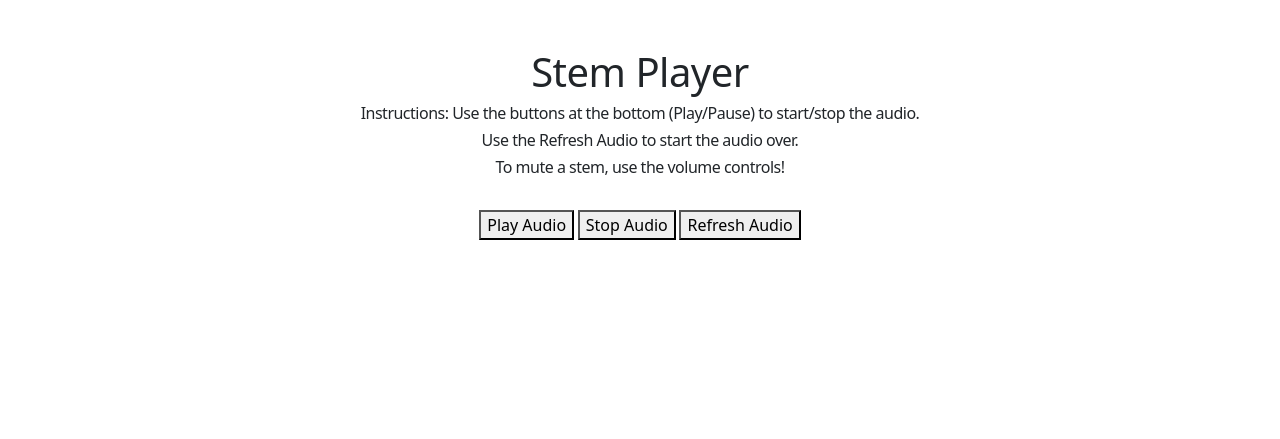
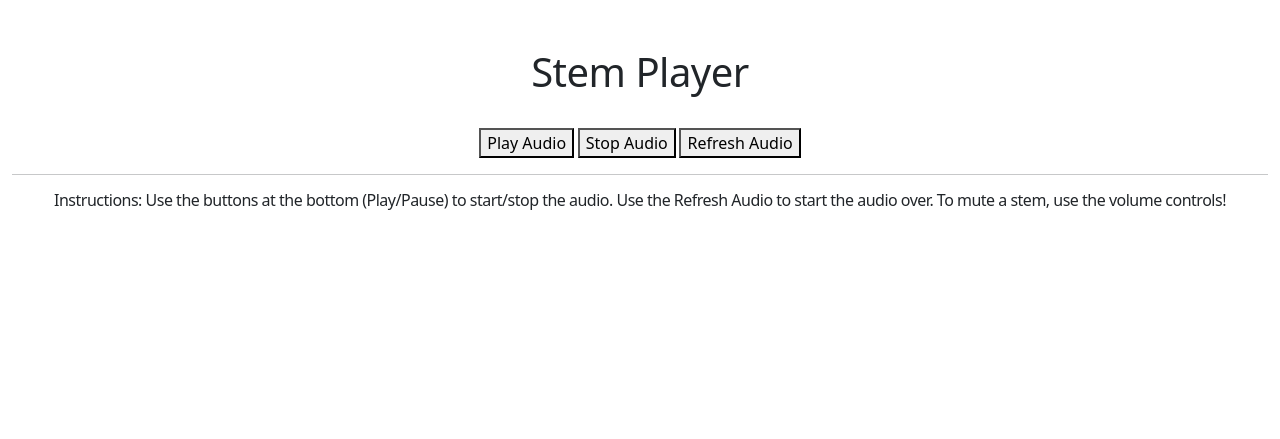
Before and after one commit to john7rho/orpheus_website, a Flask app: template templates/player.html in a window 1280 px wide. Shown: the part 78-517 px from the top of the page. Run offline with Flask 2, Linux system fonts and the light colour scheme; the template is opened without the code that fills it, so the values that code supplies are empty; parts of the project's set-up code (start-up, migrations or seed data) failed here and were passed over; some libraries are stand-ins or nearby versions.

Commit message:
fixed instructions

```diff
--- a/templates/player.html
+++ b/templates/player.html
@@ -9,9 +9,6 @@
     <h1 class="center">
         Stem Player
     </h1>
-    <h6 class='center'>Instructions: Use the buttons at the bottom (Play/Pause) to start/stop the audio.</h6>
-    <h6 class='center'>Use the Refresh Audio to start the audio over. </h6>
-    <h6 class='center'>To mute a stem, use the volume controls!</h6>
     <table class="center">
         {% for stem in stems %}
             <tr>
@@ -32,4 +29,13 @@
     <button id='playaudio' onclick='playAudio()'>Play Audio</button>
     <button id='stopaudio' onclick='stopAudio()'>Stop Audio</button>
     <button id='refreshaudio' onclick='refreshAudio()'>Refresh Audio</button>
+    <br>
+    <h6></h6>
+    <h6></h6>
+    <hr>
+    <h6 class='center'>
+        Instructions: Use the buttons at the bottom (Play/Pause) to start/stop the audio.
+        Use the Refresh Audio to start the audio over.
+        To mute a stem, use the volume controls!
+    </h6>
 {% endblock %}
```
Also changed, not shown: 1 other file.
